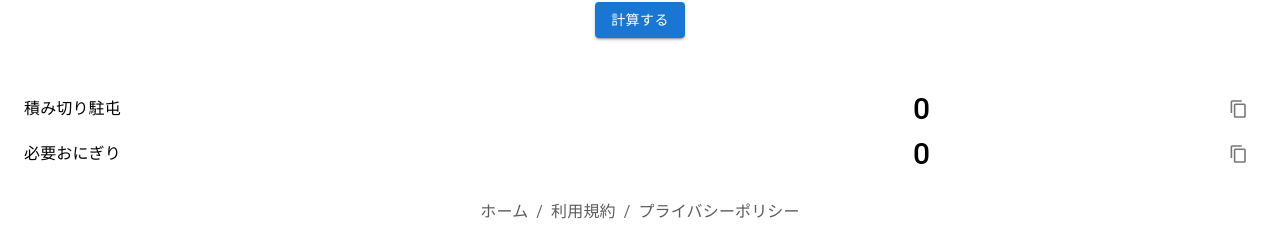
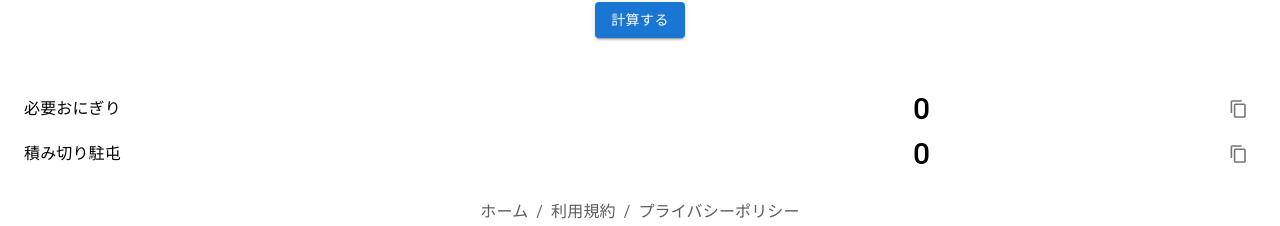
Before and after one commit to chika-create/onigiri-calc, a React (Create React App) app: page / in a window 1280 px wide. Shown: the part 308-534 px from the top of the page. Built offline with nearby package versions, Linux system fonts and the light colour scheme.

Commit message:
update: 積み切り駐屯数とおにぎり数の表示位置を入れ替え

```diff
--- a/src/components/templates/CountOutput.tsx
+++ b/src/components/templates/CountOutput.tsx
@@ -19,8 +19,8 @@ export default function CountOutput(props: any) {
         p: 3,
       }}
     >
+      <FullOnigiri copyToClipboard={copyToClipboard} />
       <FullStack copyToClipboard={copyToClipboard} />
-      <FullOnigiri copyToClipboard={copyToClipboard} />
     </Box>
   );
 }
```
